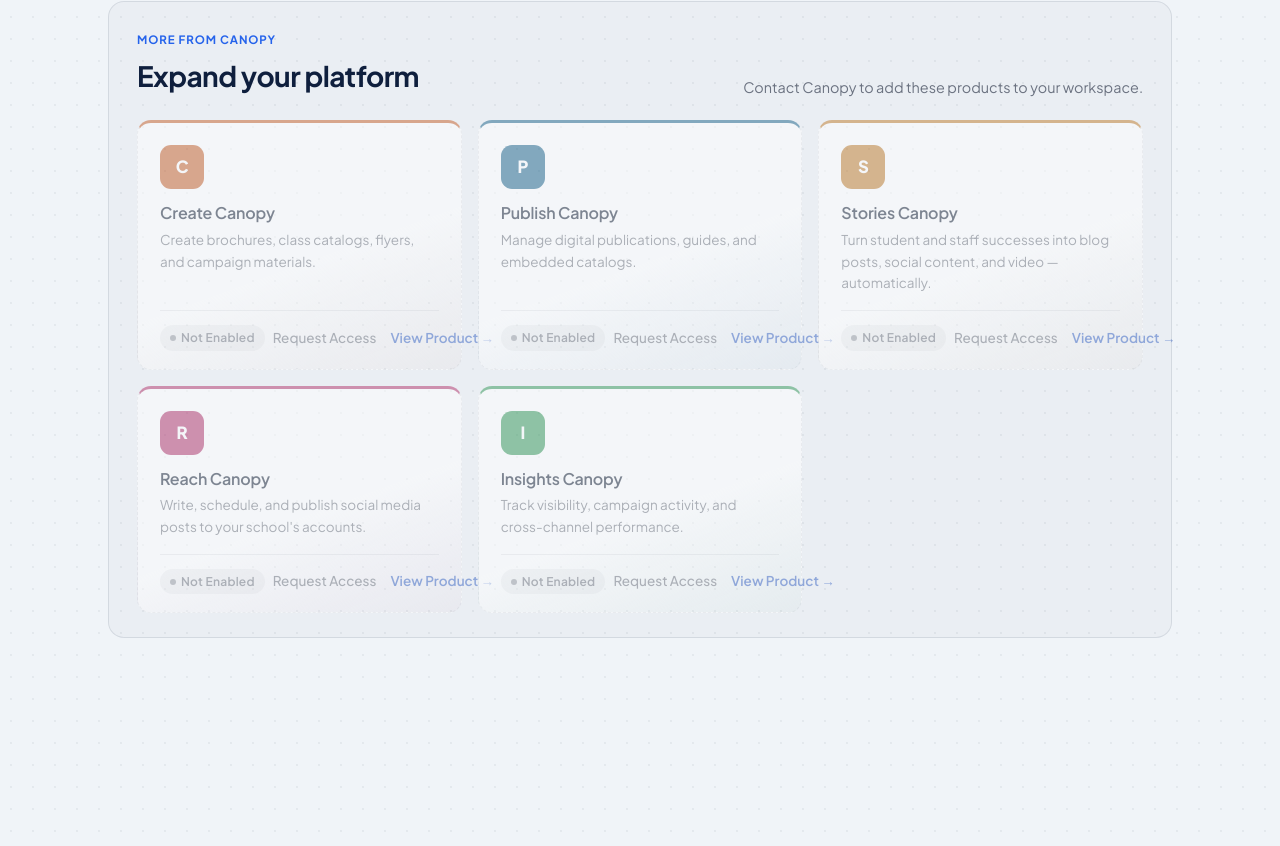
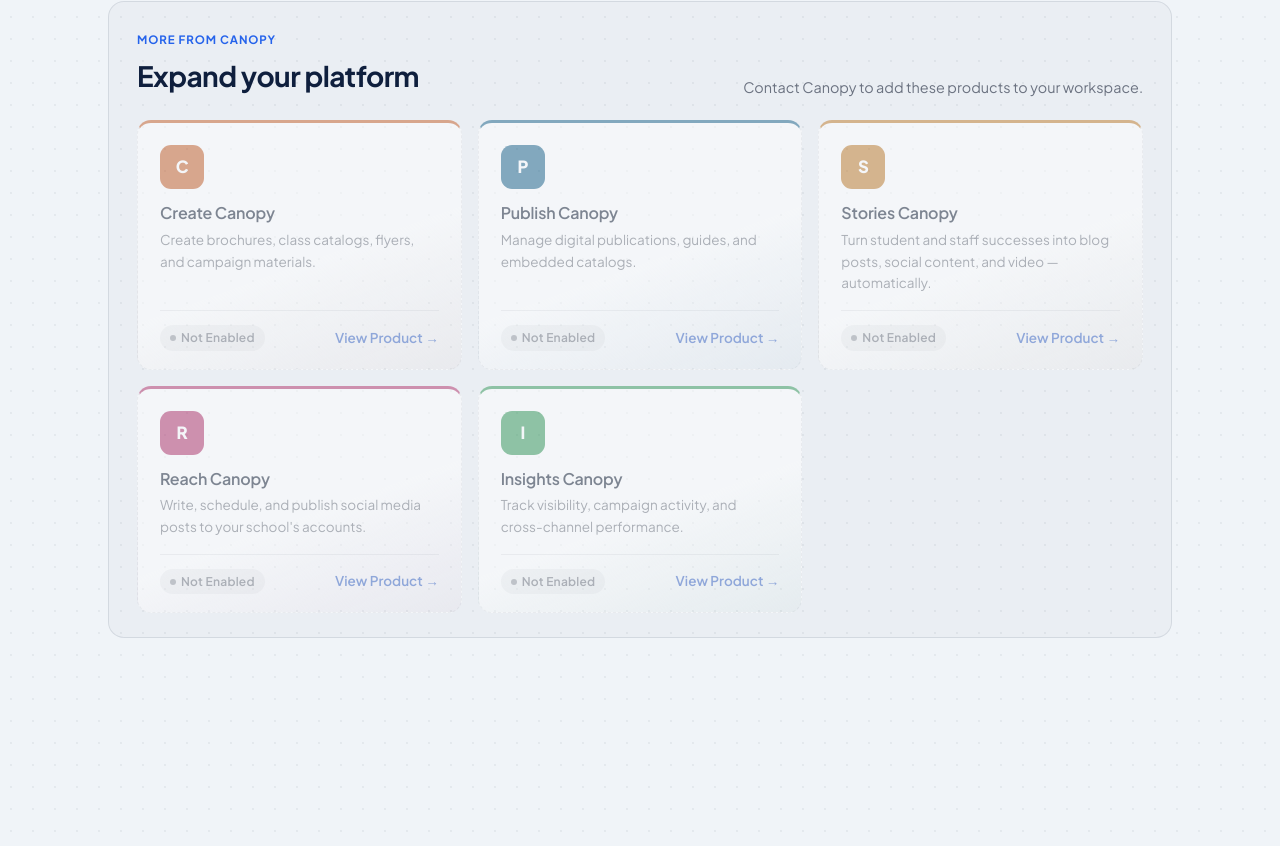
Before and after one commit to globalcloudr/canopy-platform, a Next.js app in the folder apps/portal/: page /app in a window 1280 px wide. Shown: the part 1248-2094 px from the top of the page. Built offline with nearby package versions, Linux system fonts and the light colour scheme.

Commit message:
Hide secondary action on dimmed cards to fix crowded footer

```diff
--- a/apps/portal/src/components/product-launcher-card.tsx
+++ b/apps/portal/src/components/product-launcher-card.tsx
@@ -22,7 +22,7 @@
       <div className="product-card-footer">
         <span className={`pill pill-${product.state}`}>{product.stateLabel}</span>
         <div className="card-actions">
-          {product.secondaryActionLabel && product.secondaryActionTarget && (
+          {!dim && product.secondaryActionLabel && product.secondaryActionTarget && (
             <a className="card-action-secondary" href={product.secondaryActionTarget}>
               {product.secondaryActionLabel}
             </a>
```
